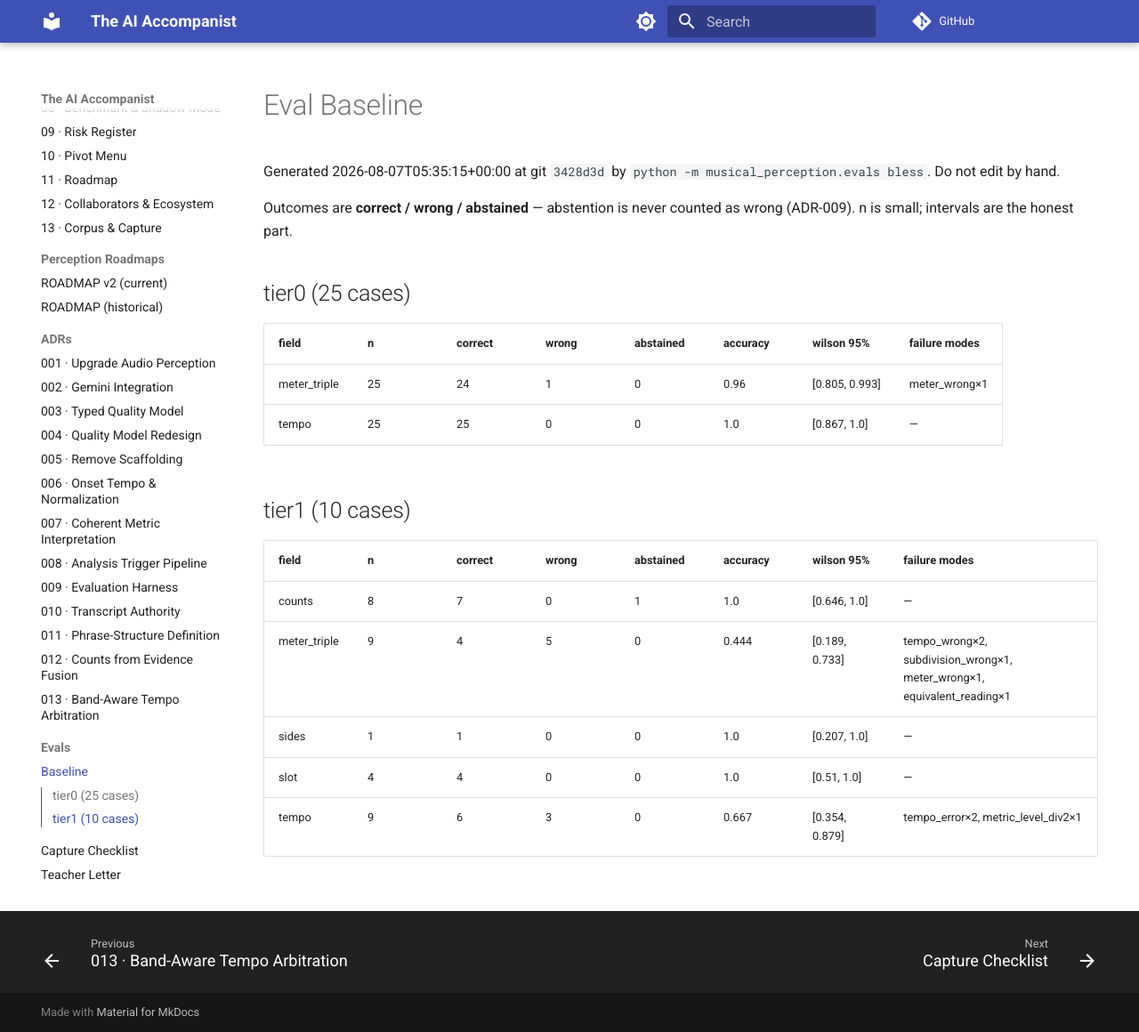
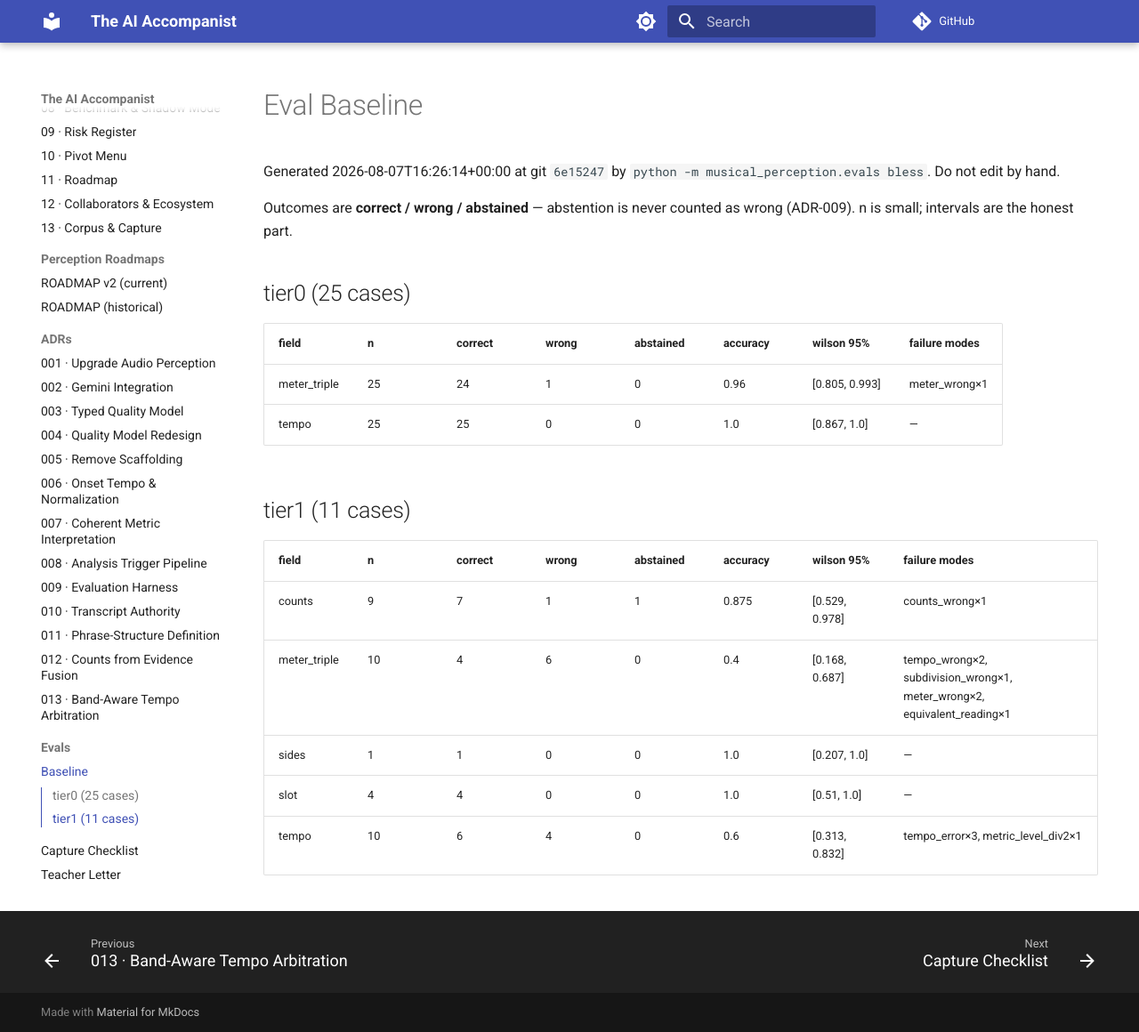
Before and after one commit to ben-juodvalkis/musical-perception, an MkDocs documentation site: the page built from docs/evals/baseline.md, in a window 1280 px wide and 1160 px high. Shown: the whole window at 89% size. Built offline with MkDocs 1.6.1 and Material for MkDocs 9.7.7, drawn with Linux system fonts in a browser that asks for light colours; comment, search, counter and statistics services are not loaded.

Commit message:
feat: rig clip 5 (step_names, 2/4) — sparse-marker tempo/count miss
First step_names rig clip. Metronome 120 confirmed, but some counts were
left silent by design (no word on every click). Pipeline read 77.8 BPM
(4/4, duple) and 16 counts — all wrong, honestly red.

Root cause visible in the trace: Gemini numbers every spoken word as a
consecutive beat with no notion of a skipped count, so sparse markers
read as a slower tempo and undercount the phrase. Distinct from clip 4's
accent-agogics miss — here the marker stream itself is sparse relative
to the beat grid, not just unevenly timed.

```diff
--- a/docs/evals/baseline.md
+++ b/docs/evals/baseline.md
@@ -1,6 +1,6 @@
 # Eval Baseline
 
-Generated 2026-08-07T05:35:15+00:00 at git `3428d3d` by `python -m musical_perception.evals bless`. Do not edit by hand.
+Generated 2026-08-07T16:26:14+00:00 at git `6e15247` by `python -m musical_perception.evals bless`. Do not edit by hand.
 
 Outcomes are **correct / wrong / abstained** — abstention is never
 counted as wrong (ADR-009). n is small; intervals are the honest part.
@@ -12,12 +12,12 @@
 | meter_triple | 25 | 24 | 1 | 0 | 0.96 | [0.805, 0.993] | meter_wrong×1 |
 | tempo | 25 | 25 | 0 | 0 | 1.0 | [0.867, 1.0] | — |
 
-## tier1 (10 cases)
+## tier1 (11 cases)
 
 | field | n | correct | wrong | abstained | accuracy | wilson 95% | failure modes |
 |---|---|---|---|---|---|---|---|
-| counts | 8 | 7 | 0 | 1 | 1.0 | [0.646, 1.0] | — |
-| meter_triple | 9 | 4 | 5 | 0 | 0.444 | [0.189, 0.733] | tempo_wrong×2, subdivision_wrong×1, meter_wrong×1, equivalent_reading×1 |
+| counts | 9 | 7 | 1 | 1 | 0.875 | [0.529, 0.978] | counts_wrong×1 |
+| meter_triple | 10 | 4 | 6 | 0 | 0.4 | [0.168, 0.687] | tempo_wrong×2, subdivision_wrong×1, meter_wrong×2, equivalent_reading×1 |
 | sides | 1 | 1 | 0 | 0 | 1.0 | [0.207, 1.0] | — |
 | slot | 4 | 4 | 0 | 0 | 1.0 | [0.51, 1.0] | — |
-| tempo | 9 | 6 | 3 | 0 | 0.667 | [0.354, 0.879] | tempo_error×2, metric_level_div2×1 |
+| tempo | 10 | 6 | 4 | 0 | 0.6 | [0.313, 0.832] | tempo_error×3, metric_level_div2×1 |
```
Also changed, not shown: 6 other files.
